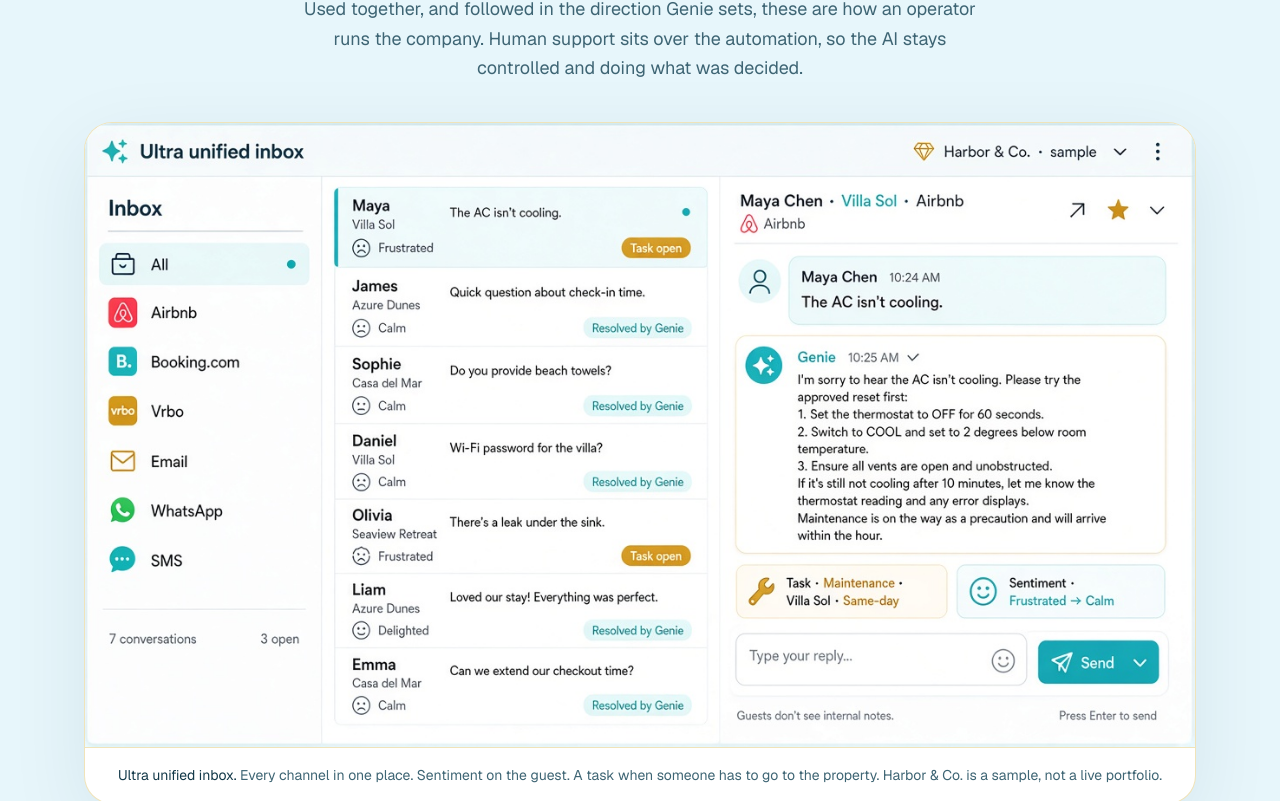
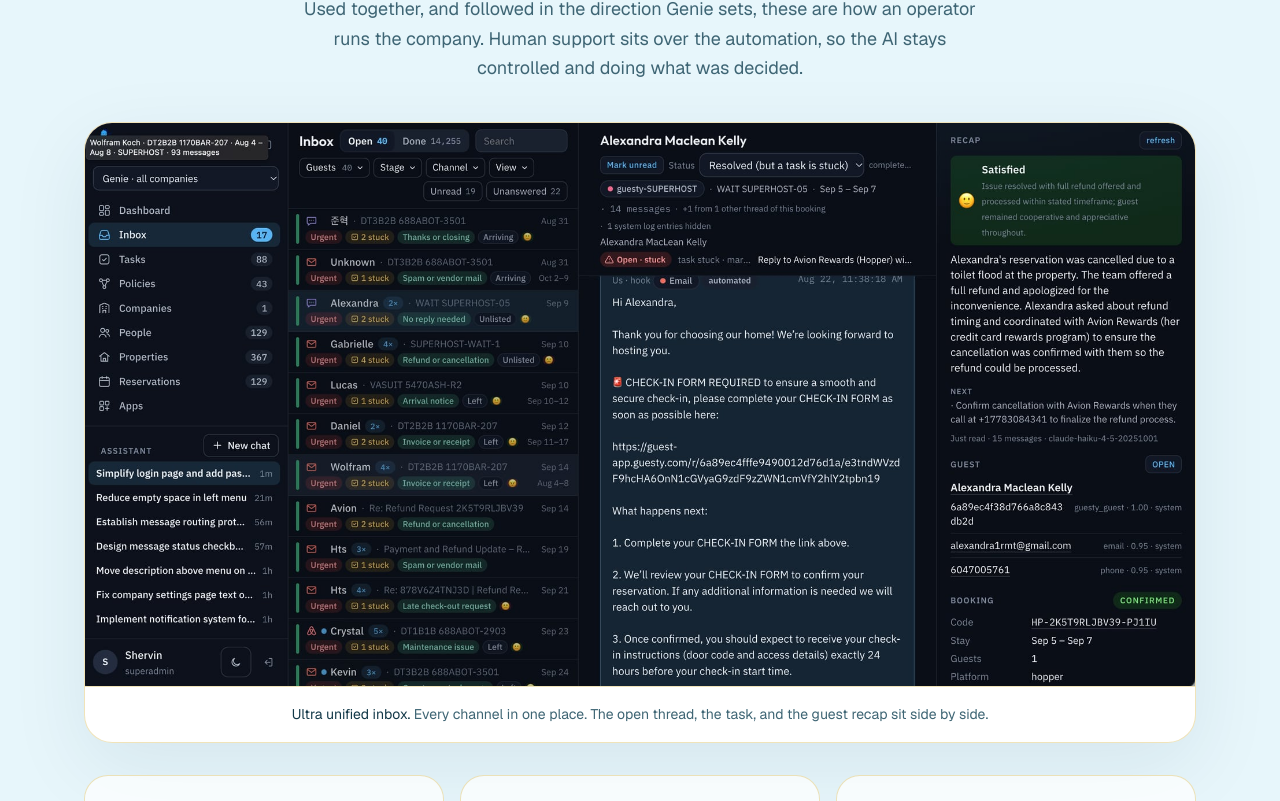
Before and after one commit to shervine/genie-front-website, a Next.js app: page / in a window 1280 px wide. Shown: the part 4099-4900 px from the top of the page. Built offline with nearby package versions, Linux system fonts and the light colour scheme.

Commit message:
Replace the features inbox photo with the Superhost inbox screenshot.
Co-authored-by: shervin <shervin@mench.com>

```diff
--- a/components/site/value-props.tsx
+++ b/components/site/value-props.tsx
@@ -61,15 +61,15 @@ export function ValueProps() {
       <figure className="mt-10 overflow-hidden rounded-[28px] border border-[#d4af37]/35 bg-white shadow-[0_24px_80px_rgba(18,56,72,0.08)]">
         <Image
           src="/unified-inbox.jpg"
-          alt="A unified inbox with Airbnb, Booking.com, Vrbo, email, WhatsApp, and SMS in one list. Most threads are marked resolved by Genie. The open thread shows a guest AC issue, Genie’s reply, a same-day maintenance task, and sentiment moving from frustrated to calm."
-          width={1280}
-          height={720}
+          alt="The Genie inbox for Superhost, with guest threads on the left, an open conversation with Alexandra Maclean Kelly about a refund and check-in form, and a recap marked Satisfied beside her booking."
+          width={1920}
+          height={974}
           className="h-auto w-full"
           priority
         />
         <figcaption className="border-t border-[#d4af37]/35 px-5 py-4 text-center text-sm leading-relaxed text-mist">
           <span className="text-ink">Ultra unified inbox. </span>
-          Every channel in one place. Sentiment on the guest. A task when someone has to go to the property. Harbor & Co. is a sample, not a live portfolio.
+          Every channel in one place. The open thread, the task, and the guest recap sit side by side.
         </figcaption>
       </figure>
 
```
Also changed, not shown: public/unified-inbox.jpg.
